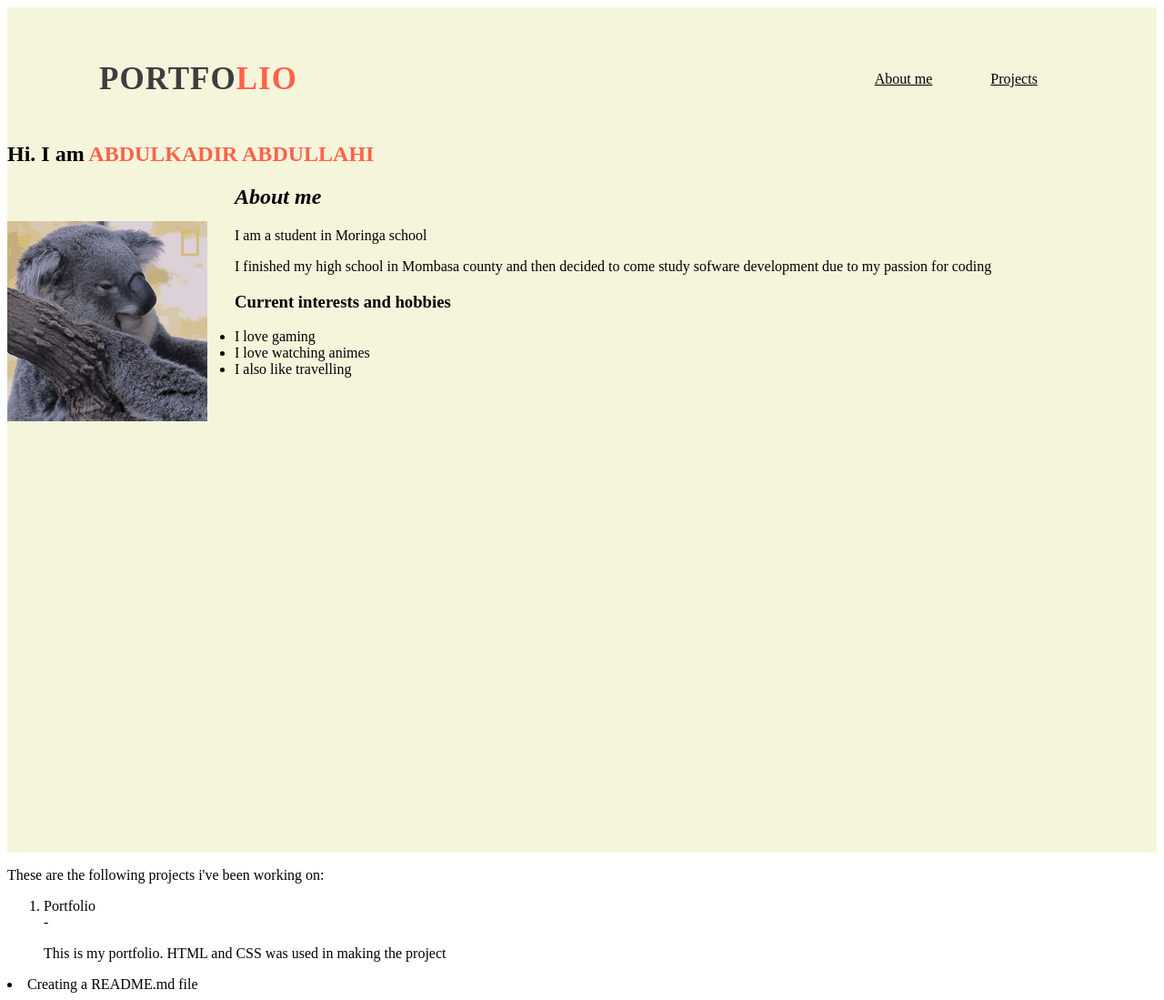
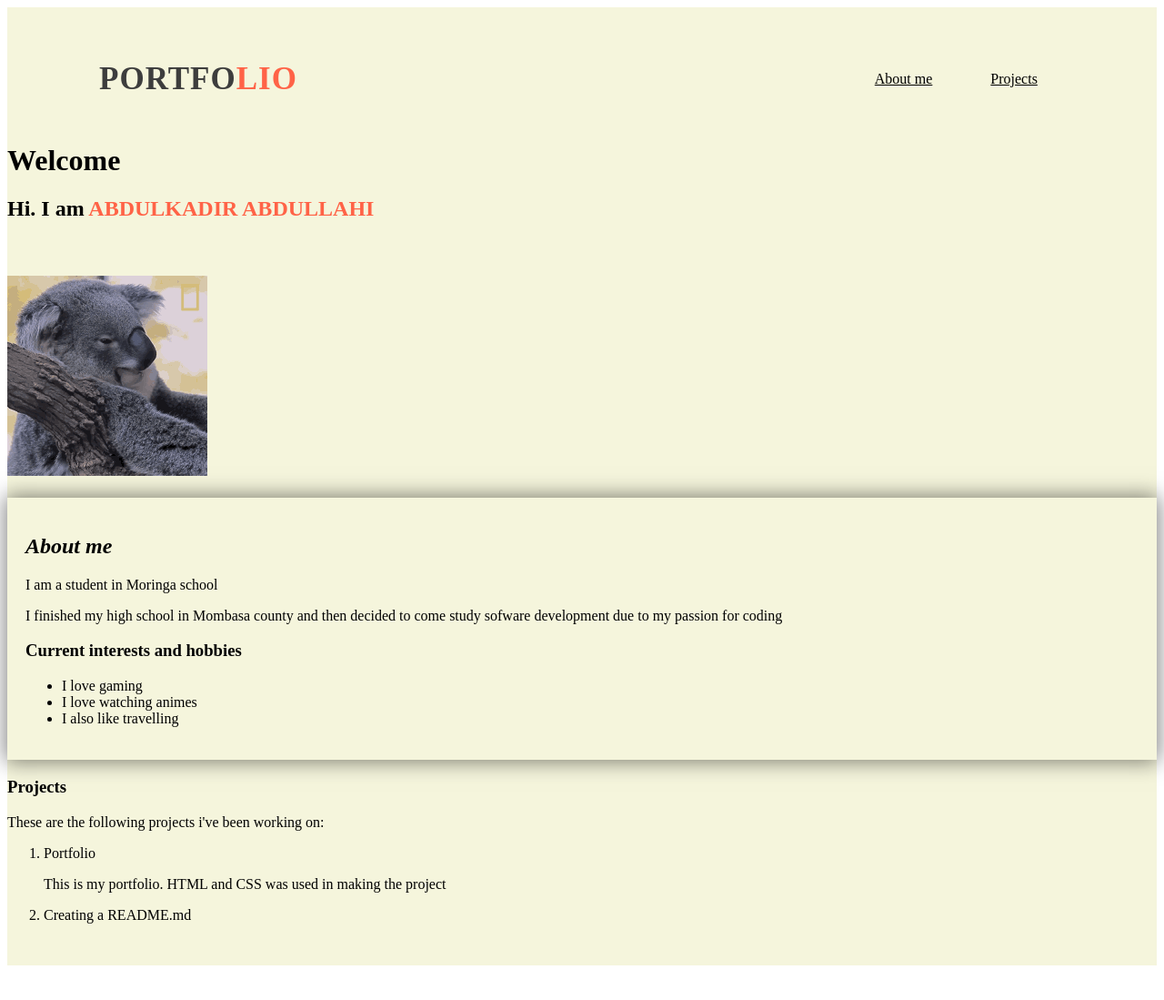
Before and after one commit to abdiali2021/port, a plain HTML site: page index.html in a window 1280 px wide. Shown: the whole page at 91% size. After the commit the page ends 1069 px from the top, so only its background shows below. Drawn offline with Linux system fonts and the light colour scheme.

Commit message:
add border to about me

```diff
--- a/CSS/style.css
+++ b/CSS/style.css
@@ -3,6 +3,7 @@
     width: 100%;
     background-color: beige;
     background-size: cover;
+    padding-bottom: 30px;
 }
 
 nav{
@@ -39,14 +40,12 @@ nav ul li a:hover{
 }
 .image{
     image-rendering: optimizeQuality;
-    float: left;
     padding-top: 40px;
     padding-right: 30px;
+    margin-bottom: 20px;
 }
-.hero{
-    padding-bottom: 40%;
+.about {
+    padding: 20px;
+    -webkit-box-shadow: 0px 0px 22px 2px rgba(0,0,0,0.5);
+box-shadow: 0px 0px 22px 2px rgba(0,0,0,0.5);
 }
-
-.Header{
-    color: black
-}
--- a/index.html
+++ b/index.html
@@ -1,3 +1,4 @@
+
 <!DOCTYPE html>
 <html lang="en">
 <head>
@@ -19,15 +20,16 @@
         </nav>
 
          <div class="Header">
+            <h1>Welcome</h1>
             <h2><strong>Hi. I am <span> ABDULKADIR ABDULLAHI</span> </strong></h2>
          </div>
 
          <div class="image">
-        <img src="images/sleeping koala.gif" alt="">
+            <img src="images/sleeping koala.gif" alt="koala">
          </div>
 
-
-         <section class="box-container portfolio-page" id="about">
+       <!-----about me section-->
+        <div class="about" id='about'>
           <h2> <em>About me</em></h2>
             <p>I am a student in Moringa school</p>
             <p>I finished my high school in Mombasa county and then decided to come study sofware development due to my passion for coding</p>
@@ -41,18 +43,16 @@
         </div>
 
 
-        <section class="box-container" id="projects"></section>
+        <div class='projects' id='projects'>
+            <h3>Projects</h3>
                  <p>These are the following projects i've been working on:</p>
                  <ol>
-                 <li>Portfolio</li> - <p>This is my portfolio. HTML and CSS was used in making the project</p>
+                     <li>Portfolio</li>
+                     <p>This is my portfolio. HTML and CSS was used in making the project</p>
+
+                     <li>Creating a README.md</li>
                  </ol>
-             <li>Creating a README.md file</li>
         </div>
-
-
-
-
-       </section>
 
 
 
```
Lines whose indentation alone changed are shown as unchanged.
